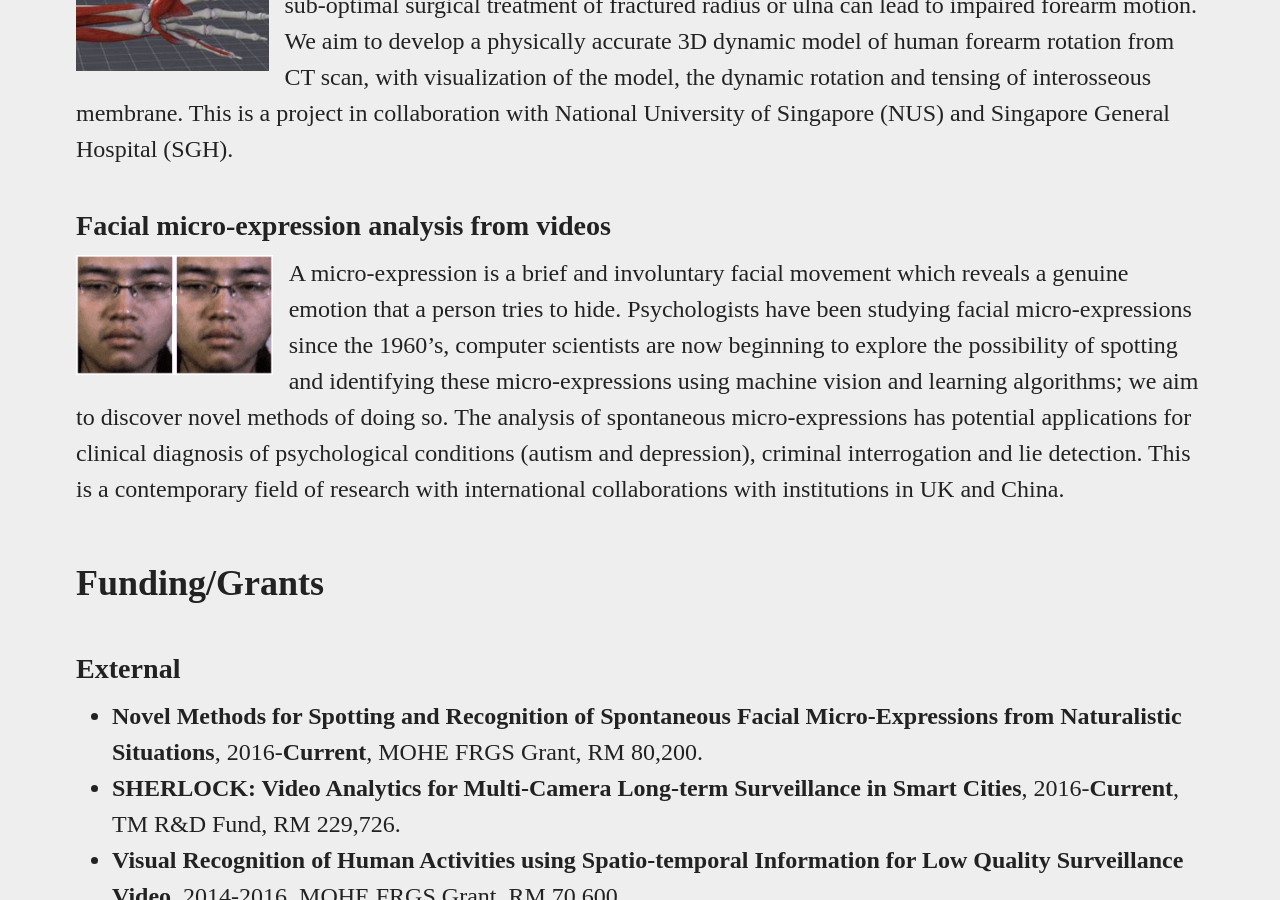
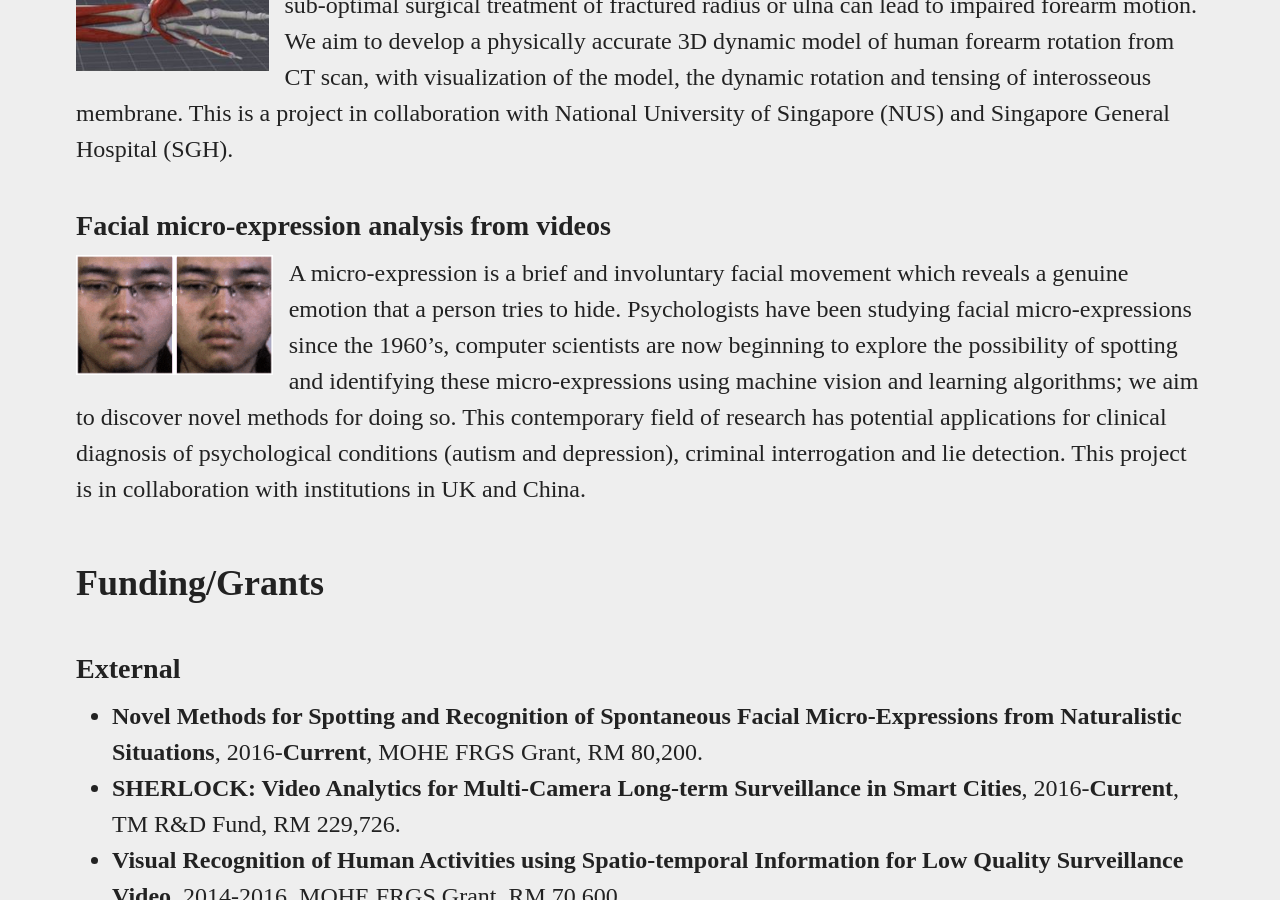
Before and after one commit to viprlab/viprlab.github.io, a Jekyll site: the page built from research.md, in a window 1280 px wide and 900 px high, scrolled down 1785 px. Built offline with Jekyll 4.4.1, drawn with Linux system fonts in a browser that asks for light colours.

Commit message:
update research project

```diff
--- a/research.md
+++ b/research.md
@@ -47,7 +47,7 @@ The mechanism that allows for human forearm rotation is still poorly understood.
 ### Facial micro-expression analysis from videos
 
 {% include imagethumbnailblock.html align="left" url="/images/microexp-emm.gif" height="120px" padding="right" %}
-A micro-expression is a brief and involuntary facial movement which reveals a genuine emotion that a person tries to hide. Psychologists have been studying facial micro-expressions since the 1960’s, computer scientists are now beginning to explore the possibility of spotting and identifying these micro-expressions using machine vision and learning algorithms; we aim to discover novel methods of doing so. The analysis of spontaneous micro-expressions has potential applications for clinical diagnosis of psychological conditions (autism and depression), criminal interrogation and lie detection. This is a contemporary field of research with international collaborations with institutions in UK and China.
+A micro-expression is a brief and involuntary facial movement which reveals a genuine emotion that a person tries to hide. Psychologists have been studying facial micro-expressions since the 1960’s, computer scientists are now beginning to explore the possibility of spotting and identifying these micro-expressions using machine vision and learning algorithms; we aim to discover novel methods for doing so. This contemporary field of research has potential applications for clinical diagnosis of psychological conditions (autism and depression), criminal interrogation and lie detection. This project is in collaboration with institutions in UK and China.
 {: #proj-description}
 {% include clearfloat.html prevfloat="left" %}
 
```
